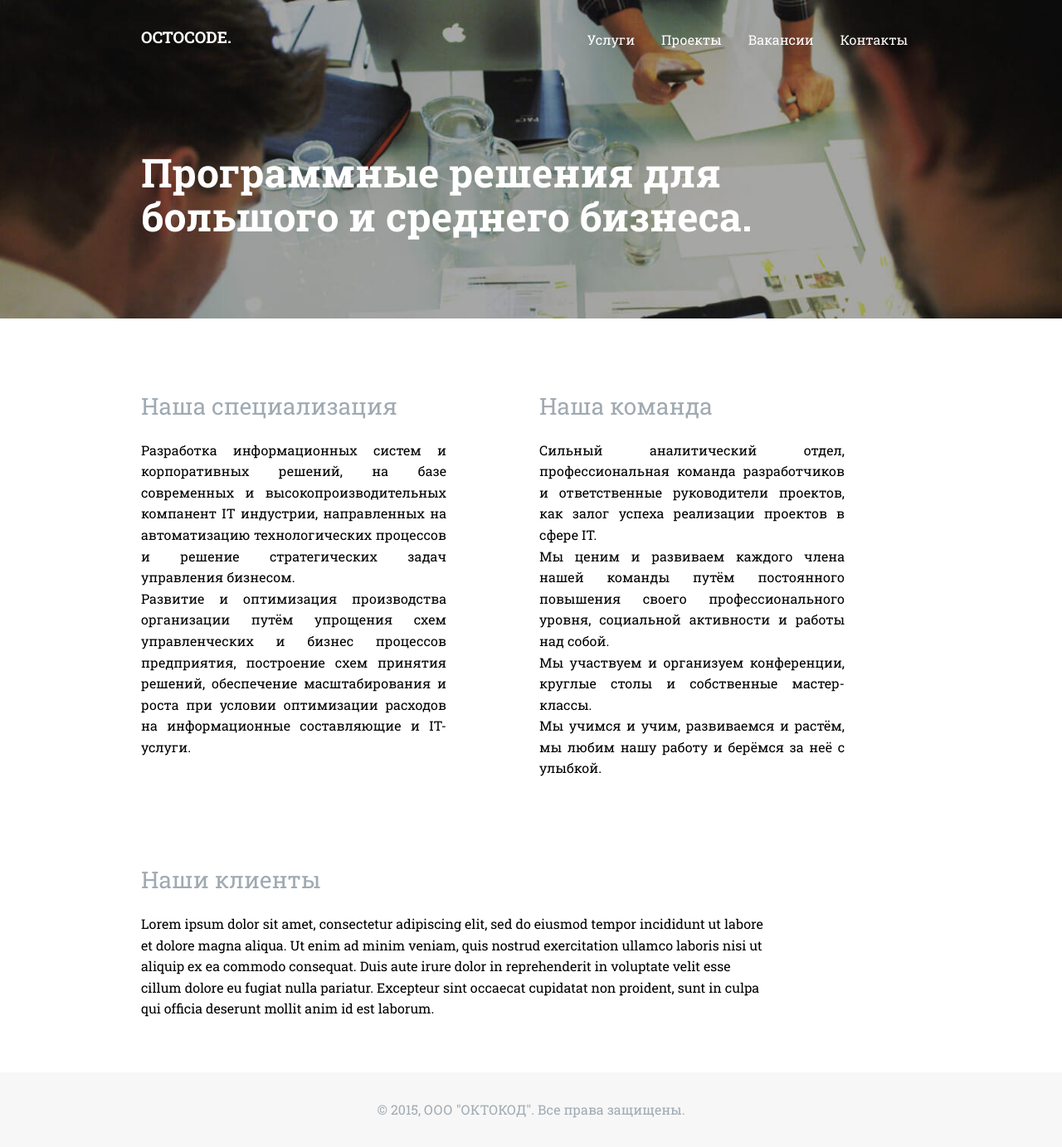
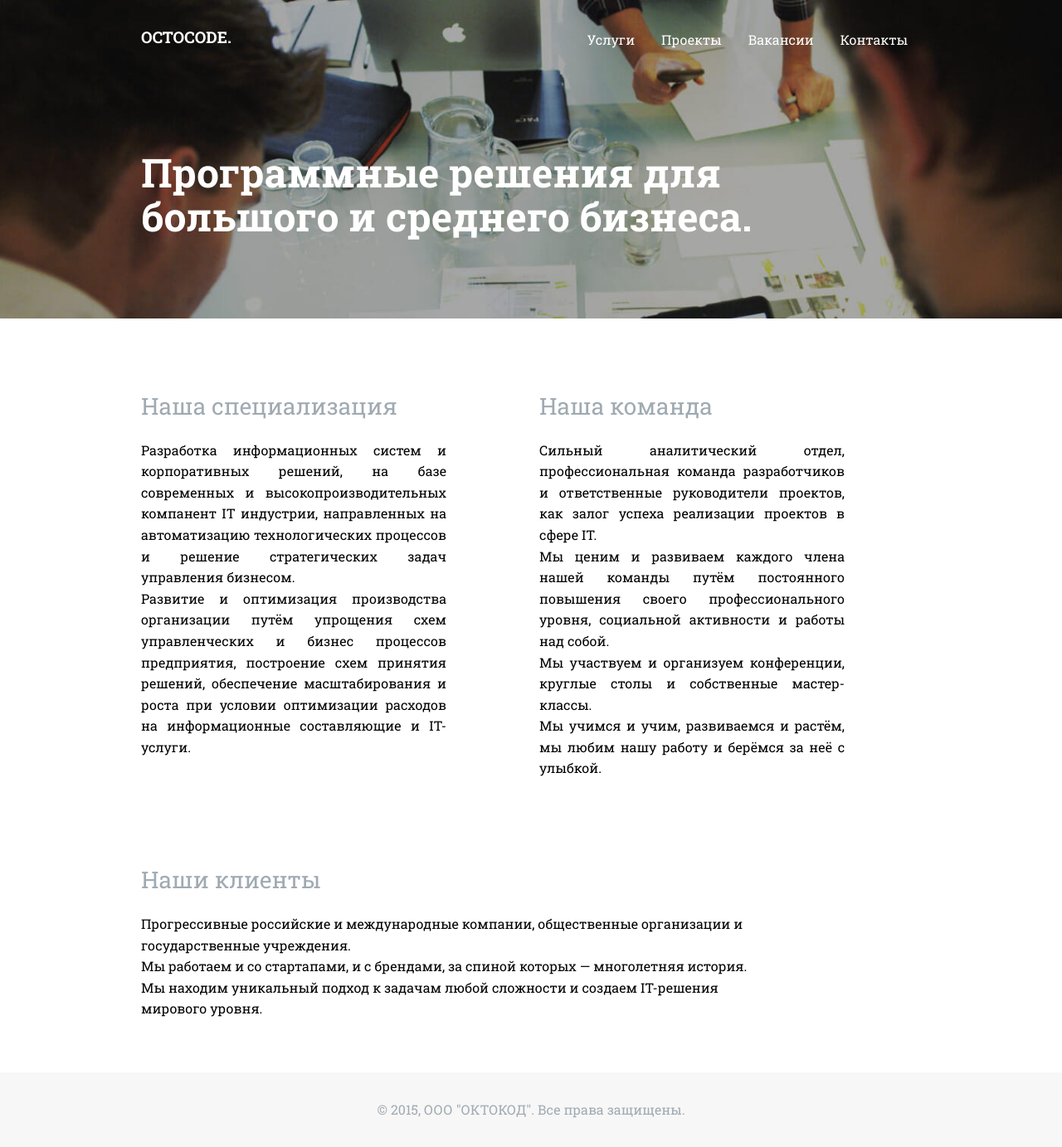
Before and after one commit to bizikov/octocode, a Jekyll site: the page built from index.html, in a window 1280 px wide. Shown: the whole page at 83% size. Built offline with Jekyll 4.4.1, drawn with Linux system fonts in a browser that asks for light colours.

Commit message:
правка раздела "Наши клиенты"

```diff
--- a/index.html
+++ b/index.html
@@ -8,7 +8,8 @@ title: Программные решения для большого и сред
         <div class="module">
             <h2 class="title">Наша специализация</h2>
 
-            <p align="justify">Разработка информационных систем и корпоративных решений, на базе современных и высокопроизводительных
+            <p align="justify">
+            Разработка информационных систем и корпоративных решений, на базе современных и высокопроизводительных
             компанент IT индустрии, направленных на автоматизацию технологических процессов и
             решение стратегических задач управления бизнесом. <br/>
             Развитие и оптимизация производства организации путём упрощения схем управленческих и бизнес процессов
@@ -36,11 +37,10 @@ title: Программные решения для большого и сред
         <div class="module">
             <h2 class="title">Наши клиенты</h2>
 
-            <p>Lorem ipsum dolor sit amet, consectetur adipiscing elit, sed do eiusmod tempor incididunt ut labore et
-                dolore magna aliqua. Ut enim ad minim veniam, quis nostrud exercitation ullamco laboris nisi ut aliquip
-                ex ea commodo consequat. Duis aute irure dolor in reprehenderit in voluptate velit esse cillum dolore eu
-                fugiat nulla pariatur. Excepteur sint occaecat cupidatat non proident, sunt in culpa qui officia
-                deserunt mollit anim id est laborum.</p>
+            <p aling="justify">
+            Прогрессивные российские и международные компании, общественные организации и государственные учреждения. <br/>
+            Мы работаем и со стартапами, и с брендами, за спиной которых — многолетняя история. <br/>
+            Мы находим уникальный подход к задачам любой сложности и создаем IT-решения мирового уровня.</p>
         </div>
     </div>
 </section>
```
